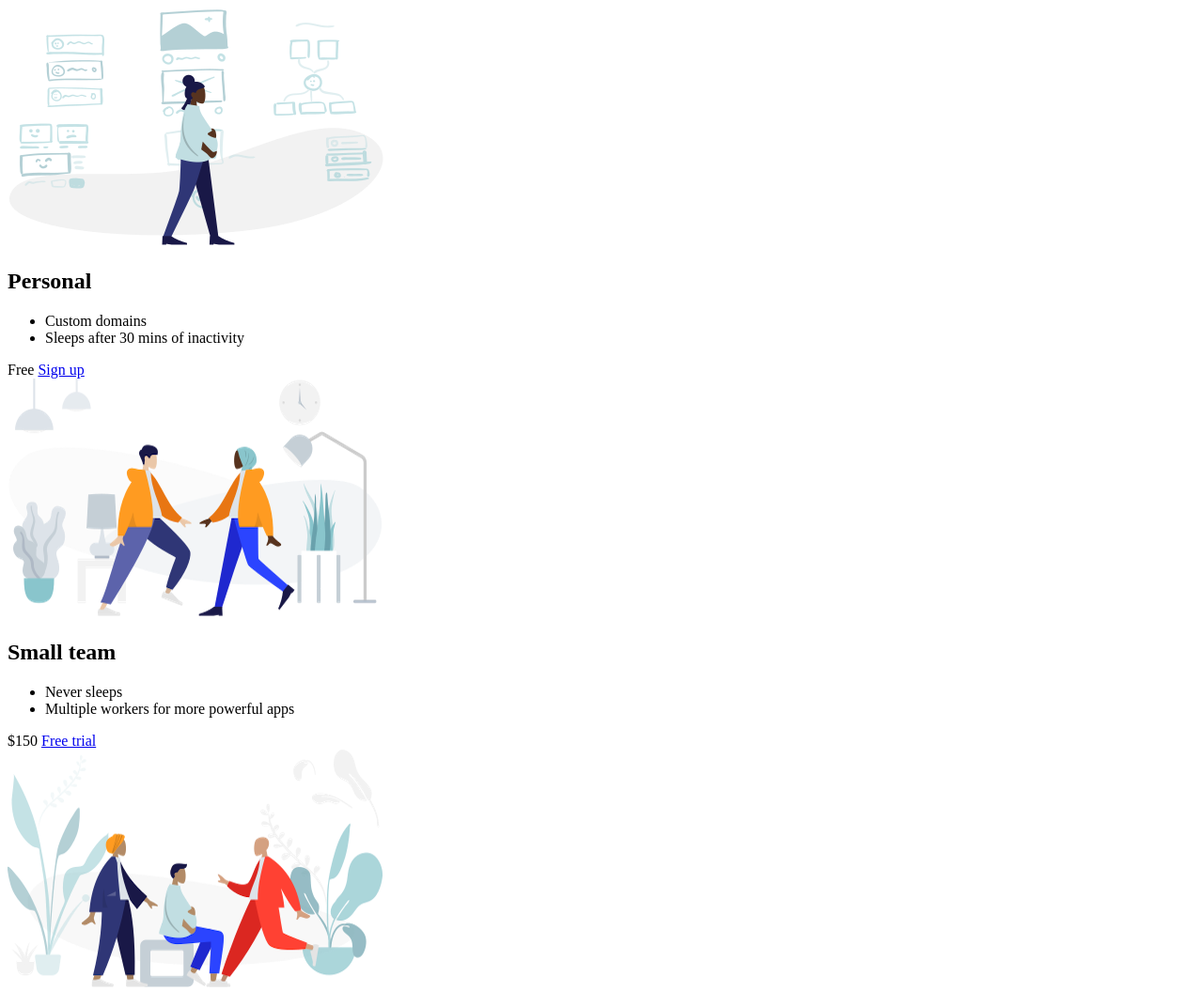
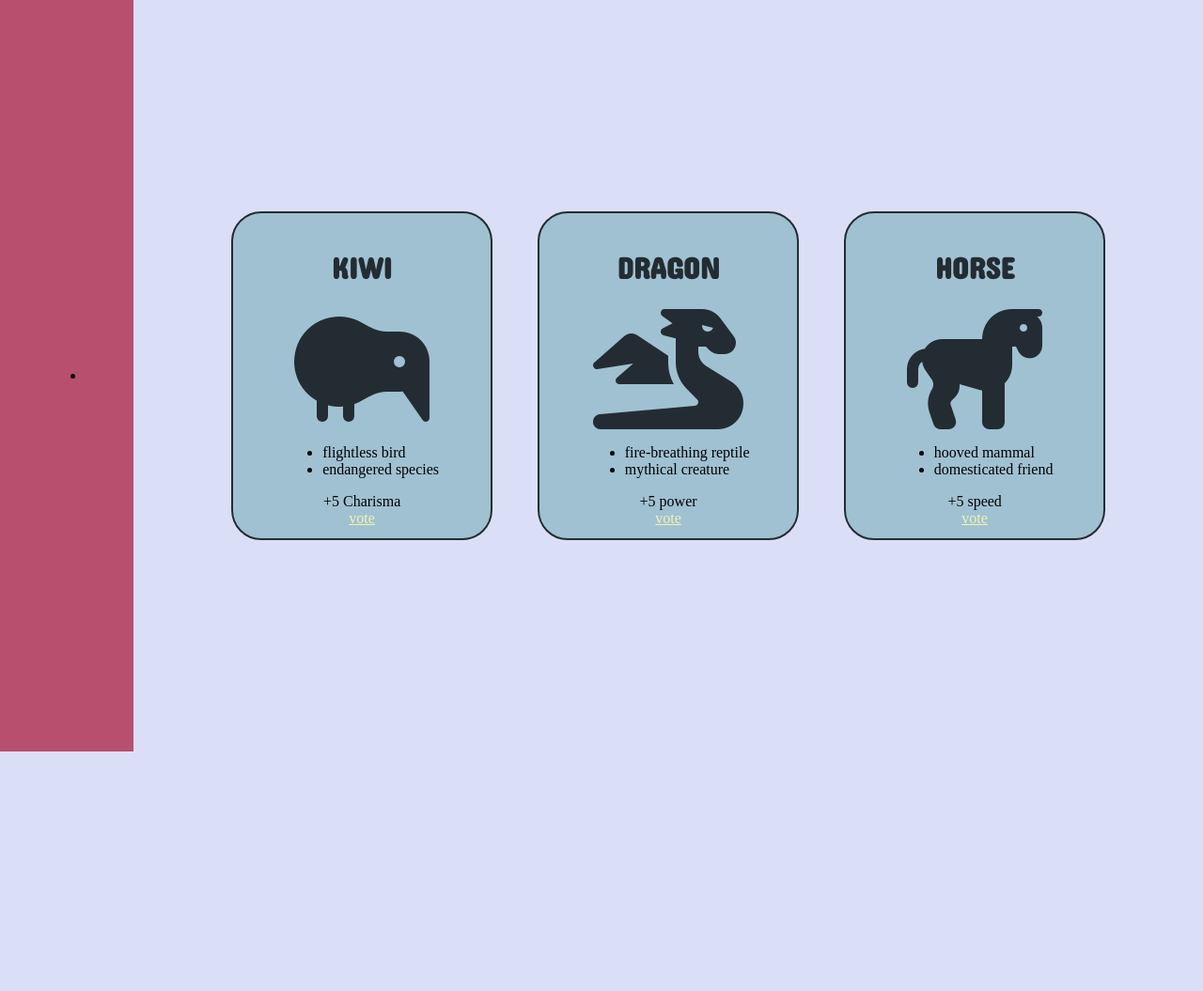
Before and after one commit to saclark12000/price-table, a plain HTML site: page index.html in a window 1280 px wide. Shown: the top 1055 px of the page at 94% size. After the commit the page ends 800 px from the top, so only its background shows below. Drawn offline with Linux system fonts and the light colour scheme.

Commit message:
color and navbar

```diff
--- a/app.css
+++ b/app.css
@@ -0,0 +1,61 @@
+body {
+    background-color: #DADFF7;
+    display: flex;
+    height: 100vh;
+    width: 100vw;
+    justify-content: center;
+    align-items: center;
+    padding: 0px;
+    margin: 0px;
+  }
+
+  nav {
+    align-self: flex-start;
+    display: flex;
+    flex-direction: column;
+    justify-content: center;
+    align-items: center;
+    width: 10rem;
+    height: 100vh;
+    background-color: #B74F6F;
+  }
+
+  .pricing-table {
+    width: 100vw;
+    display: flex;
+    justify-content: center;
+    align-items: center;
+  }
+
+  .pricing-plan {
+    display: flex;
+    flex-direction: column;
+    justify-content: center;
+    align-items: center;
+    background-color: #A0C1D1;
+    border: 2px solid #232C33;
+    border-radius: 2em;
+    max-width: 300px;
+    min-width: 250px;
+    padding: .75em;
+    margin: 1.5rem;
+  }
+
+  .pricing-plan .pricing-header {
+    font-size: 2rem;
+    font-family: 'Concert One', cursive;
+    color: #232C33;
+  }
+
+  .pricing-plan .icon {
+    display: flex;
+    justify-content: center;
+    align-items: center;
+    font-size: 8em;
+    color: #232C33;
+  }
+  .pricing-plan .pricing-button {
+      color: #F2F3AE;
+  }
+
+  /* https://coolors.co/5a7d7c-dadff7-232c33-a0c1d1-b5b2c2 */
--- a/index.html
+++ b/index.html
@@ -7,42 +7,52 @@
     <title>Price Tiers</title>
     <link rel="stylesheet" href="https://fonts.googleapis.com/css?family=Open+Sans:400,600,700">
     <link rel="stylesheet" href="app.css">
+    <script src="https://kit.fontawesome.com/034fad17a6.js" crossorigin="anonymous"></script>
+    <link rel="preconnect" href="https://fonts.gstatic.com">
+    <link href="https://fonts.googleapis.com/css2?family=Concert+One&display=swap" rel="stylesheet">
 </head>
 
 <body>
+
+    <nav>
+        <ul class="nav-menu-items">
+            <li class="nav-menu-home"></li>
+        </ul>
+    </nav>
+
     <div class="panel pricing-table">
 
         <div class="pricing-plan">
-            <img src="icons/icon1.png" alt="" class="pricing-img">
-            <h2 class="pricing-header">Personal</h2>
+            <h2 class="pricing-header">KIWI</h2>
+            <div class="icon kiwi"><i class="fas fa-kiwi-bird"></i></div>
             <ul class="pricing-features">
-                <li class="pricing-features-item">Custom domains</li>
-                <li class="pricing-features-item">Sleeps after 30 mins of inactivity</li>
+                <li class="pricing-features-item">flightless bird</li>
+                <li class="pricing-features-item">endangered species</li>
             </ul>
-            <span class="pricing-price">Free</span>
-            <a href="#/" class="pricing-button">Sign up</a>
+            <span class="pricing-price">+5 Charisma</span>
+            <a href="#/" class="pricing-button">vote</a>
         </div>
 
         <div class="pricing-plan">
-            <img src="icons/icon2.png" alt="" class="pricing-img">
-            <h2 class="pricing-header">Small team</h2>
+            <h2 class="pricing-header">DRAGON</h2>
+            <div class="icon dragon"><i class="fas fa-dragon"></i></div>
             <ul class="pricing-features">
-                <li class="pricing-features-item">Never sleeps</li>
-                <li class="pricing-features-item">Multiple workers for more powerful apps</li>
+                <li class="pricing-features-item">fire-breathing reptile</li>
+                <li class="pricing-features-item">mythical creature</li>
             </ul>
-            <span class="pricing-price">$150</span>
-            <a href="#/" class="pricing-button is-featured">Free trial</a>
+            <span class="pricing-price">+5 power</span>
+            <a href="#/" class="pricing-button is-featured">vote</a>
         </div>
 
         <div class="pricing-plan">
-            <img src="icons/icon3.png" alt="" class="pricing-img">
-            <h2 class="pricing-header">Enterprise</h2>
+            <h2 class="pricing-header">HORSE</h2>
+            <div class="icon dove"><i class="fas fa-horse"></i></i></div>
             <ul class="pricing-features">
-                <li class="pricing-features-item">Dedicated</li>
-                <li class="pricing-features-item">Simple horizontal scalability</li>
+                <li class="pricing-features-item"> hooved mammal</li>
+                <li class="pricing-features-item">domesticated friend</li>
             </ul>
-            <span class="pricing-price">$400</span>
-            <a href="#/" class="pricing-button">Free trial</a>
+            <span class="pricing-price">+5 speed</span>
+            <a href="#/" class="pricing-button">vote</a>
         </div>
 
     </div>
```
